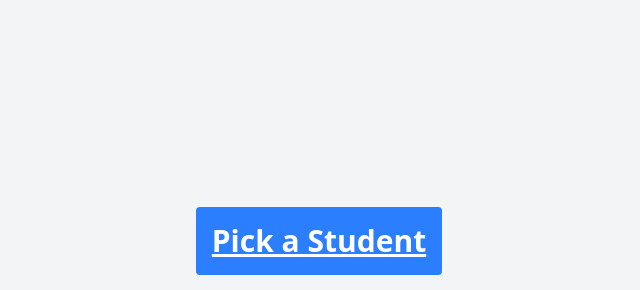
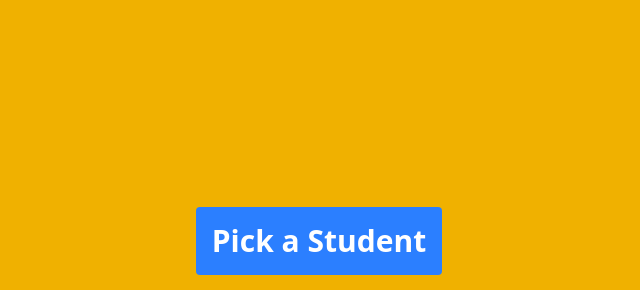
Before and after one commit to Elijah826/random-student-picker, a website built with Vite: page index.html in a window 1280 px wide. Shown: the part 113-403 px from the top of the page, without its empty margins (321-961 px from the left). Built offline with nearby package versions, Linux system fonts and the light colour scheme.

Commit message:
Refactor index.html styles for improved layout and button appearance

```diff
--- a/index.html
+++ b/index.html
@@ -7,11 +7,9 @@
     <title>Random Student Picker</title>
   </head>
   <body
-    class="flex flex-col min-h-screen items-center justify-center gap-8 bg-gray-100"
+    class="flex flex-col min-h-screen items-center justify-center gap-8 bg-yellow-500"
   >
-    <button
-      class="text-3xl font-bold underline bg-blue-500 text-white p-4 rounded"
-    >
+    <button class="text-3xl font-bold bg-blue-500 text-white p-4 rounded">
       Pick a Student
     </button>
 
```
